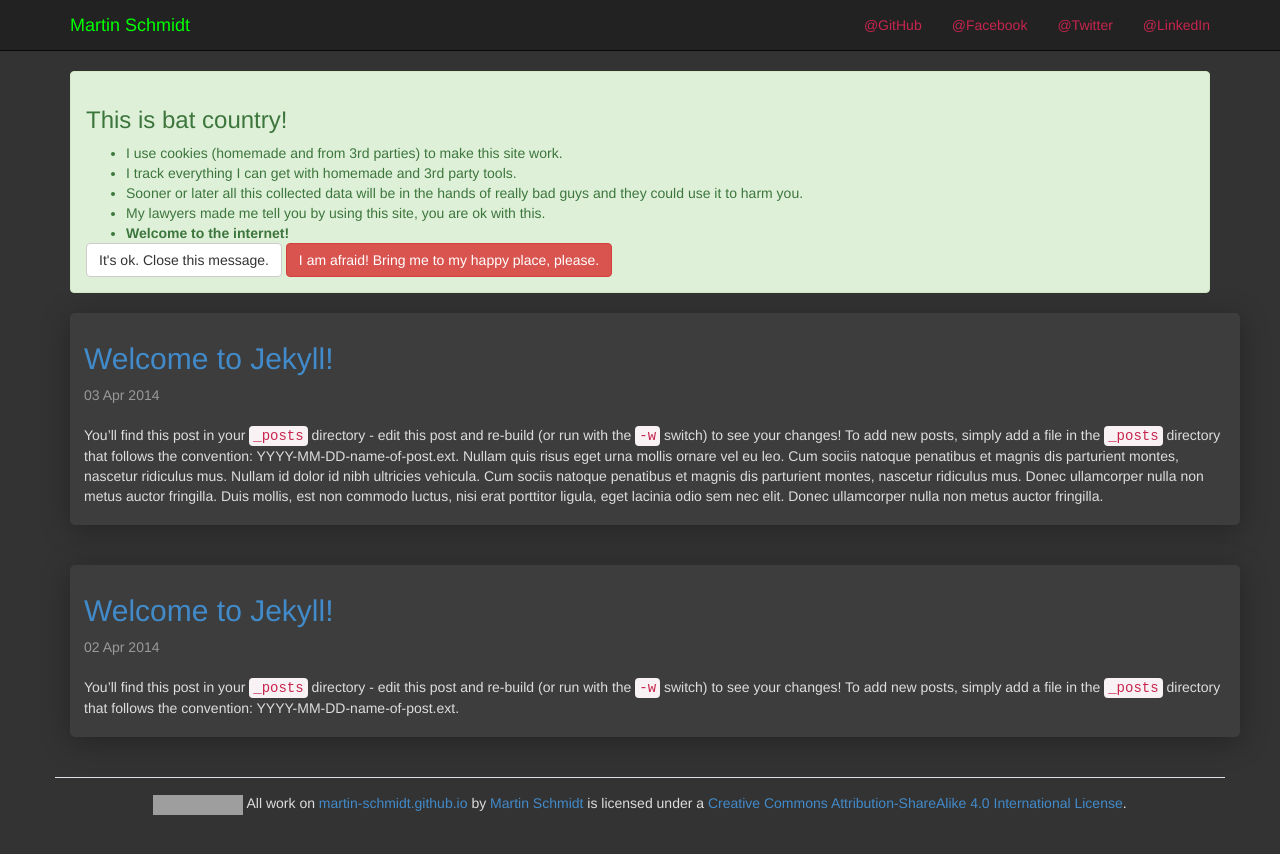
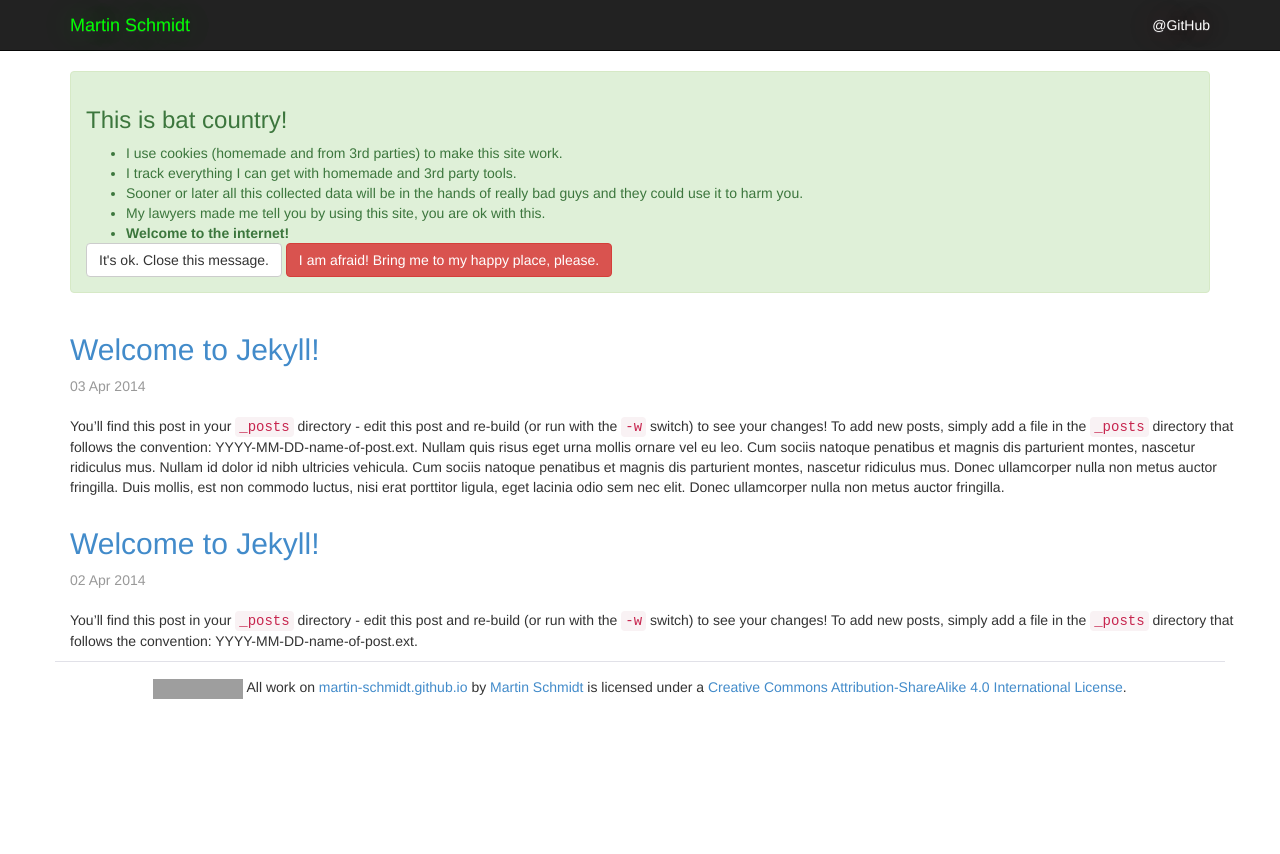
Before and after one commit to sutti2/martin-schmidt.github.io, a Jekyll site: the page built from index.html, in a window 1280 px wide. Shown: the top 854 px of the page. Built offline with Jekyll 4.4.1, drawn with Linux system fonts in a browser that asks for light colours; nearby versions of some CDN libraries; Markdown is read by kramdown in place of the engine named in the settings; grey boxes are pictures that could not be loaded.

Commit message:
no brownies

```diff
--- a/_includes/navbar.html
+++ b/_includes/navbar.html
@@ -12,9 +12,6 @@
   <nav class="navbar-collapse bs-navbar-collapse collapse" role="navigation" style="height :1px">
   <ul class="nav navbar-nav navbar-right">
     <li><a title="Martin Schmidt @ GitHub" href="https://github.com/martin-schmidt">@GitHub</a></li>
-    <li><a title="Martin Schmidt @ Facebook" href="#">@Facebook</a></li>
-    <li><a title="Martin Schmidt @ Twitter" href="#">@Twitter</a></li>
-    <li><a title="Martin Schmidt @ LinkedIn" href="https://de.linkedin.com/in/martinschmidt1337">@LinkedIn</a></li>
   </ul>
   </nav>
 </div>
--- a/css/main.css
+++ b/css/main.css
@@ -1,54 +1,25 @@
 body {
   display: block;
-  background: #333;
-  color: #ddd;
-}
-
-.navbar-brand:hover {
-  text-decoration: none;
-  text-shadow: 0 1px 0 rgba(255,255,255,.1), 0 0 30px rgba(255,255,255,.4);
 }
 
 .navbar-inverse .navbar-brand {
   color: #00ff00;
+  text-shadow: 0 1px 0 rgba(255,255,255,.1), 0 0 30px rgba(0,255,0,.4);
 }
 
 .navbar-inverse .navbar-brand:hover, .navbar-inverse .navbar-brand:focus {
-  color: #ddd;
+  color: #fff;
   background-color: transparent;
+  text-shadow: 0 1px 0 rgba(255,255,255,.10), 0 0 30px rgba(255,255,255,.40);
 }
 
 .navbar-inverse .navbar-nav > li > a {
-  color: #c7254e;
+  text-shadow: 0 1px 0 rgba(255,255,255,.1), 0 0 30px rgba(199,37,78,.4);
+  color: #fff;
 }
 
 .navbar-inverse .navbar-nav > li > a:hover {
   color: #00ff00;
-}
-
-.indexitem {
-  padding-top: 9px;
-  padding-right: 14px;
-  padding-bottom: 9px;
-  padding-left: 14px;
-  margin-bottom: 40px;
-  border-radius: 5px;
-  background: #3d3d3d;
-  box-shadow: 0 5px 30px rgba(0,0,0,.3);
-  cursor: pointer;
-}
-
-.modal-dialog {
-  width: 90%;
-}
-
-.modal-footer {
-  background: #3d3d3d;
-  margin-top: 0px;
-}
-
-.modal-header, .modal-body {
-  background: #3d3d3d;
 }
 
 .footer {
--- a/index.html
+++ b/index.html
@@ -10,7 +10,7 @@ title: Martin Schmidt's Blog
   {% for post in site.posts %}
   {% capture post_count %}{{ post_count | plus: '1' }}{% endcapture %}
 
-  <div class="row indexitem modaltrigger{{ post_count }}">
+  <div class="row">
     <a href="{{ post.url }}">
       <h2>
         {{ post.title }}
@@ -24,38 +24,6 @@ title: Martin Schmidt's Blog
     </p>
   </div>
 
-  <!-- Modal -->
-  <div id="modal{{ post_count }}" class="modal fade" tabindex="-1" role="dialog" aria-labelledby="myModalLabel{{ post_count }}" aria-hidden="true">
-    <div class="modal-dialog">
-      <div class="modal-content">
-        <div class="modal-header">
-          <button type="button" class="close" data-dismiss="modal" aria-hidden="true">close &times;</button>
-          <a href="{{ post.url }}">
-            <h2 class="modal-title">{{ post.title }}</h4>
-          </a>
-        </div>
-        <div class="modal-body">
-          {{ post.content }}
-        </div>
-        <div class="modal-footer">
-          <button type="button" class="close" data-dismiss="modal" aria-hidden="true">close &times;</button>
-        </div>
-      </div>
-    </div>
-  </div>
-
-  <script>
-    var $modal{{ post_count }} = $('#modal{{ post_count }}').modal({
-      show: false,
-      keyboard: true
-    });
-    $('.modaltrigger{{ post_count }}').on('click', function() {
-      $modal{{ post_count }}.modal('show');
-      console.log($modal{{ post_count }});
-    });
-  </script>
-
-
   {% endfor %}
 
 </div>
```
